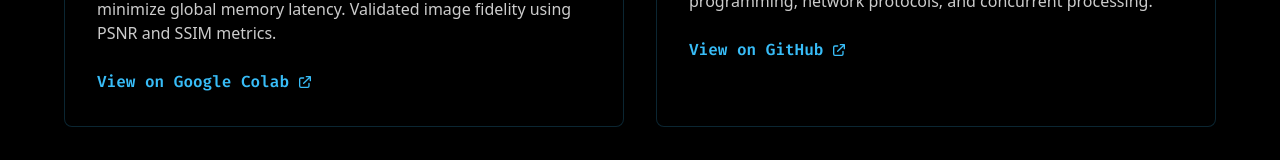
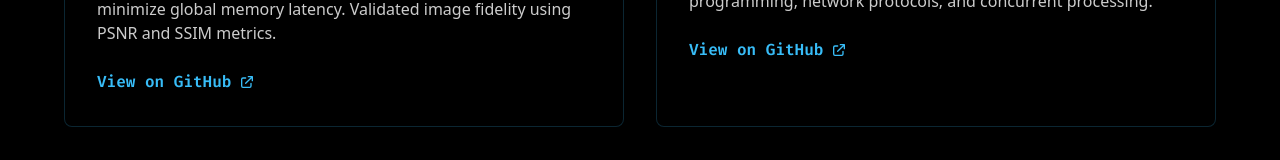
Before and after one commit to Bannump/portfolio, a Next.js app: page / in a window 1280 px wide. Shown: the part 4925-5085 px from the top of the page. Built offline with nearby package versions, Linux system fonts and the light colour scheme; no server answers.

Commit message:
modified redirection link for GPU Acceleraated Image Processing project

```diff
--- a/components/Projects.tsx
+++ b/components/Projects.tsx
@@ -31,8 +31,8 @@ export default function Projects() {
       techStack: "CUDA, PyCUDA, Python, C++",
       description:
         "Achieved 20x speedup over CPU implementations by engineering a parallel 2D Gaussian Filter. Optimized kernel performance using Shared Memory Tiling, Loop Unrolling, and Grid-Stride Loops to minimize global memory latency. Validated image fidelity using PSNR and SSIM metrics.",
-      link: "https://colab.research.google.com/drive/1skDO575EXu8og_oKeHr-aXHgNLaSkC__?usp=sharing",
-      linkText: "View on Google Colab",
+      link: "https://github.com/Bannump/gpu-accelerated-image-processing/blob/version1/Project.ipynb",
+      linkText: "View on GitHub",
       icon: "🚀",
     },
     udp: {
```
